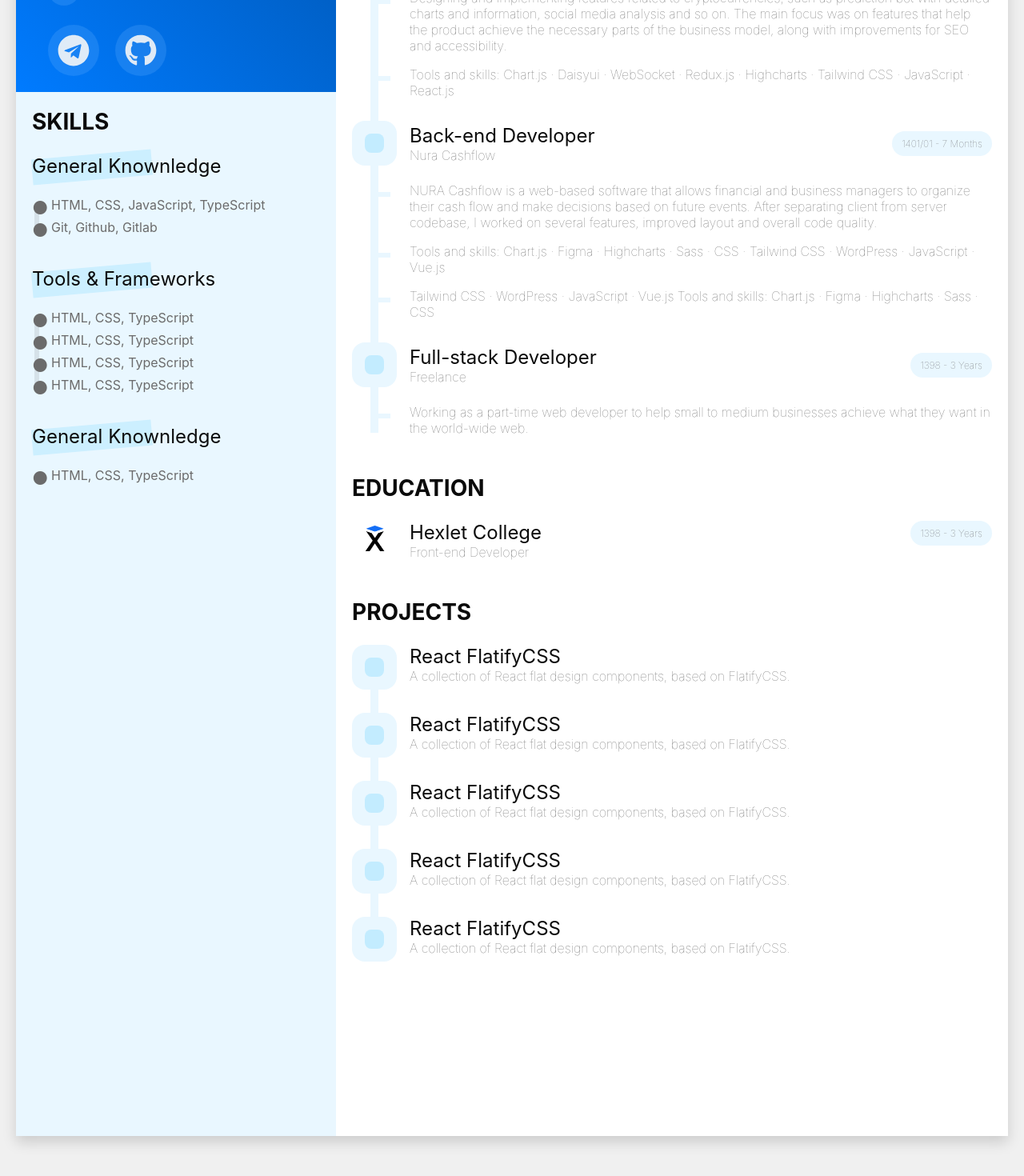
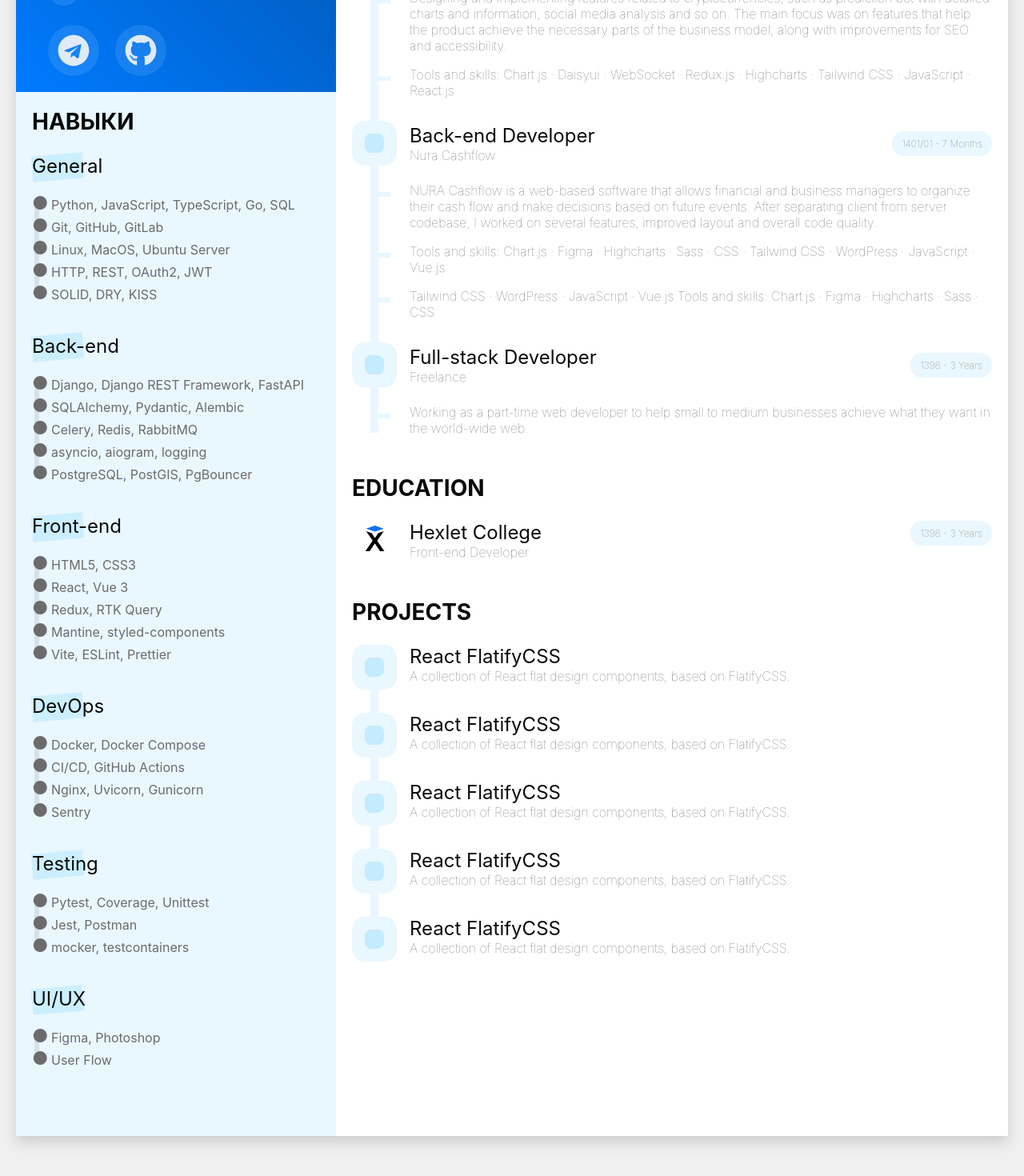
Before and after one commit to diplomatgmg/cv, a React (Vite) app in the folder frontend/: page /cv in a window 1280 px wide. Shown: the part 394-1864 px from the top of the page at 80% size. Built offline with nearby package versions, Linux system fonts and the light colour scheme.

Commit message:
feat: rewrite skill block

```diff
--- a/frontend/src/pages/CVPage.tsx
+++ b/frontend/src/pages/CVPage.tsx
@@ -47,23 +47,54 @@ export const CVPage = () => {
           <BottomLeftSidePaper>
             <SectionWrapper>
               <Section>
-                <SectionName>Skills</SectionName>
+                <SectionName>Навыки</SectionName>
                 <SectionItemsWrapper>
                   <SectionItems>
-                    <SkillTitle>General Knownledge</SkillTitle>
-                    <SkillNames>HTML, CSS, JavaScript, TypeScript</SkillNames>
-                    <SkillNames>Git, Github, Gitlab</SkillNames>
+                    <SkillTitle>General</SkillTitle>
+                    <SkillNames>Python, JavaScript, TypeScript, Go, SQL</SkillNames>
+                    <SkillNames>Git, GitHub, GitLab</SkillNames>
+                    <SkillNames>Linux, MacOS, Ubuntu Server</SkillNames>
+                    <SkillNames>HTTP, REST, OAuth2, JWT</SkillNames>
+                    <SkillNames>SOLID, DRY, KISS</SkillNames>
                   </SectionItems>
+
                   <SectionItems>
-                    <SkillTitle>Tools & Frameworks</SkillTitle>
-                    <SkillNames>HTML, CSS, TypeScript</SkillNames>
-                    <SkillNames>HTML, CSS, TypeScript</SkillNames>
-                    <SkillNames>HTML, CSS, TypeScript</SkillNames>
-                    <SkillNames>HTML, CSS, TypeScript</SkillNames>
+                    <SkillTitle>Back-end</SkillTitle>
+                    <SkillNames>Django, Django REST Framework, FastAPI</SkillNames>
+                    <SkillNames>SQLAlchemy, Pydantic, Alembic</SkillNames>
+                    <SkillNames>Celery, Redis, RabbitMQ</SkillNames>
+                    <SkillNames>asyncio, aiogram, logging</SkillNames>
+                    <SkillNames>PostgreSQL, PostGIS, PgBouncer</SkillNames>
                   </SectionItems>
+
                   <SectionItems>
-                    <SkillTitle>General Knownledge</SkillTitle>
-                    <SkillNames>HTML, CSS, TypeScript</SkillNames>
+                    <SkillTitle>Front-end</SkillTitle>
+                    <SkillNames>HTML5, CSS3</SkillNames>
+                    <SkillNames>React, Vue 3</SkillNames>
+                    <SkillNames>Redux, RTK Query</SkillNames>
+                    <SkillNames>Mantine, styled-components</SkillNames>
+                    <SkillNames>Vite, ESLint, Prettier</SkillNames>
+                  </SectionItems>
+
+                  <SectionItems>
+                    <SkillTitle>DevOps</SkillTitle>
+                    <SkillNames>Docker, Docker Compose</SkillNames>
+                    <SkillNames>CI/CD, GitHub Actions</SkillNames>
+                    <SkillNames>Nginx, Uvicorn, Gunicorn</SkillNames>
+                    <SkillNames>Sentry</SkillNames>
+                  </SectionItems>
+
+                  <SectionItems>
+                    <SkillTitle>Testing</SkillTitle>
+                    <SkillNames>Pytest, Coverage, Unittest</SkillNames>
+                    <SkillNames>Jest, Postman</SkillNames>
+                    <SkillNames>mocker, testcontainers</SkillNames>
+                  </SectionItems>
+
+                  <SectionItems>
+                    <SkillTitle>UI/UX</SkillTitle>
+                    <SkillNames>Figma, Photoshop</SkillNames>
+                    <SkillNames>User Flow</SkillNames>
                   </SectionItems>
                 </SectionItemsWrapper>
               </Section>
@@ -370,6 +401,14 @@ const UserContactIcon = styled(Icon)`
 
 const UserSocial = styled(Icon)`
   padding: 0.75rem;
+
+  & > * {
+    transition: transform 100ms ease;
+  }
+
+  &:hover > * {
+    transform: scale(1.25);
+  }
 `
 
 const BottomLeftSidePaper = styled.div``
@@ -403,6 +442,8 @@ const SectionItemsWrapper = styled.div`
 
 const SectionItems = styled.div`
   margin-bottom: 2rem;
+  display: flex;
+  flex-direction: column;
 `
 
 const SectionText = styled.div`
@@ -411,10 +452,10 @@ const SectionText = styled.div`
 `
 
 const EducationItem = styled.div`
-  display: flex;
-  position: relative;
+    display: flex;
+    position: relative;
 
-  &::after {
+    &::after {
 
 `
 
@@ -571,7 +612,7 @@ const SkillTitle = styled.div`
   &:before {
     content: "";
     position: absolute;
-    width: 150px;
+    width: 64px;
     height: 32px;
     background-color: ${BackgroundSecondaryColor};
     z-index: -1;
@@ -593,6 +634,7 @@ const SkillNames = styled(SectionText)`
     font-size: 1.4rem;
     position: absolute;
     left: -1.5rem;
+    top: -6px;
   }
 
   &::after {
```
